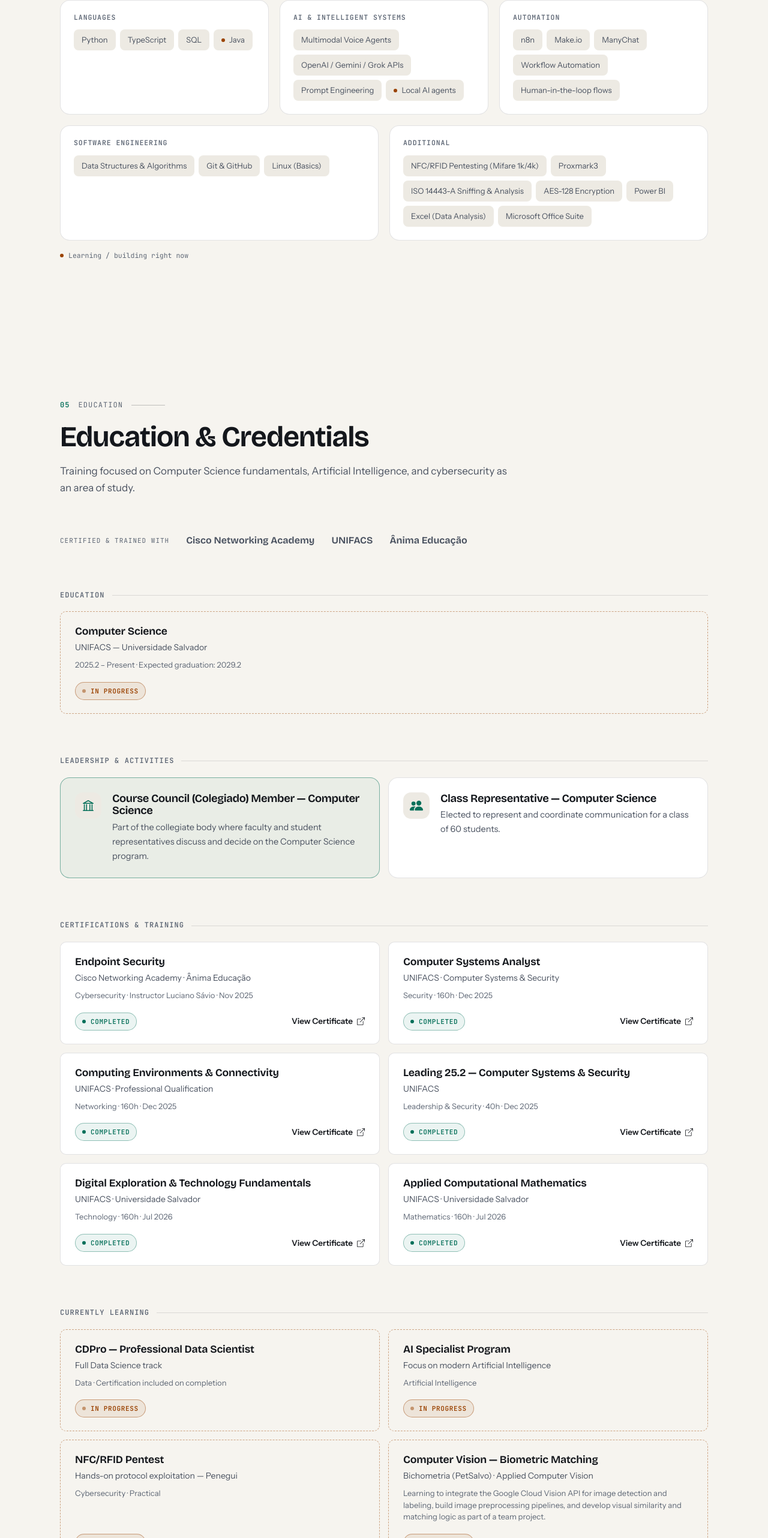
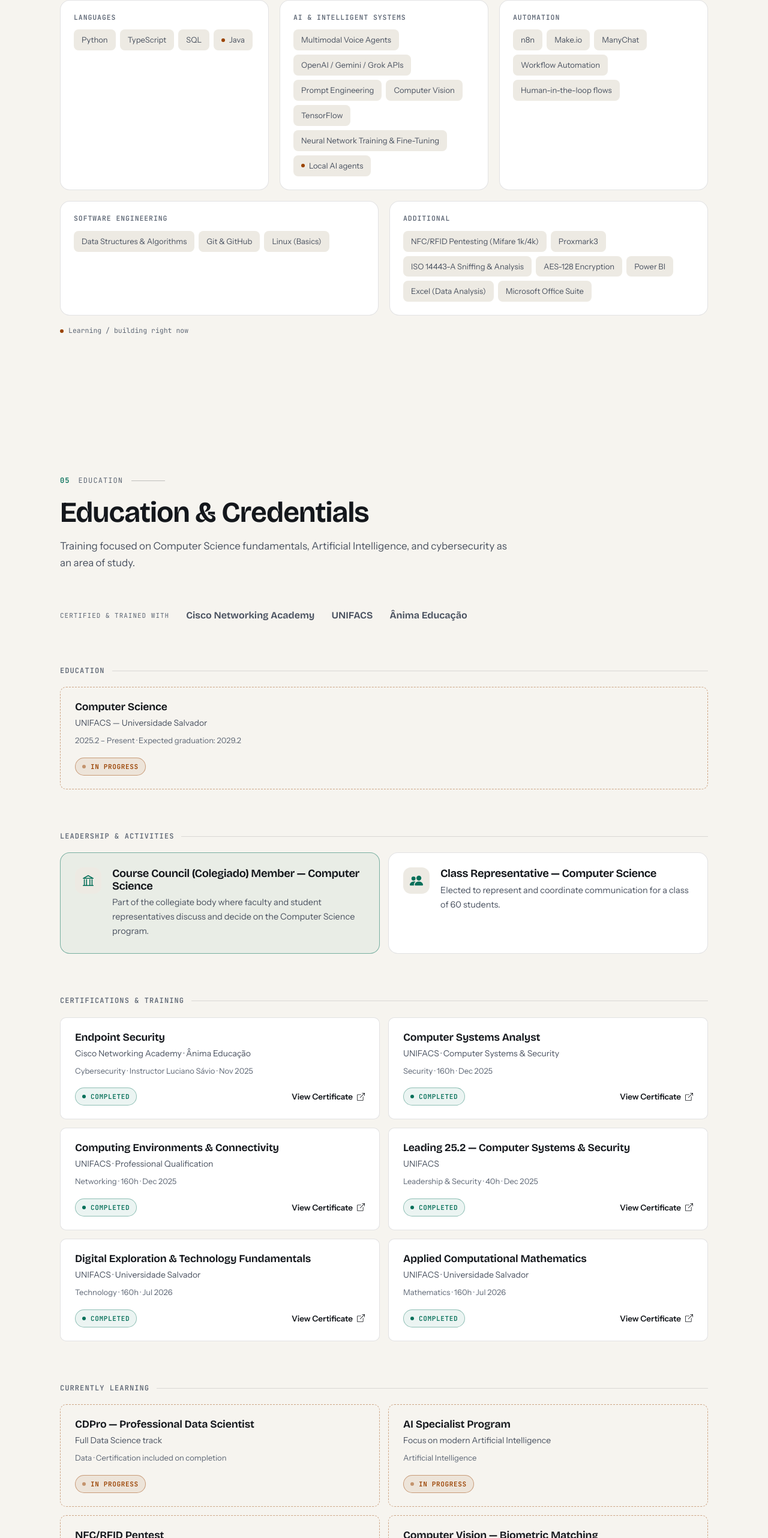
Before and after one commit to Guilherme-Lopesz/Guilherme-Lopesz, a plain HTML site: page index.html in a window 1280 px wide. Shown: the part 5616-8180 px from the top of the page at 60% size. Drawn offline with nearby package versions, Linux system fonts and the light colour scheme.

Commit message:
Add Bichometria computer vision work (TensorFlow, neural network training, fine-tuning)
Update the Bichometria (PetSalvo) card in EN/PT and add Computer Vision,
TensorFlow and Neural Network Training & Fine-Tuning to the AI skills block
and README.

Co-Authored-By: Claude Sonnet 5.5 <noreply@anthropic.com>
Claude-Session: https://claude.ai/code/session_01Mt6B4xBV4AFoGAvzmnPdup

```diff
--- a/index.html
+++ b/index.html
@@ -476,7 +476,7 @@
         </div>
         <div class="stack-group">
           <h3 data-i18n="skills.block1">AI &amp; Intelligent Systems</h3>
-          <div class="stack-tags"><span class="tag" data-i18n="skills.block1.tag1">Multimodal Voice Agents</span><span class="tag" data-i18n="skills.block1.tag2">OpenAI / Gemini / Grok APIs</span><span class="tag" data-i18n="skills.block1.tag3">Prompt Engineering</span><span class="tag tag--learning" data-i18n="skills.localAgents">Local AI agents</span></div>
+          <div class="stack-tags"><span class="tag" data-i18n="skills.block1.tag1">Multimodal Voice Agents</span><span class="tag" data-i18n="skills.block1.tag2">OpenAI / Gemini / Grok APIs</span><span class="tag" data-i18n="skills.block1.tag3">Prompt Engineering</span><span class="tag" data-i18n="skills.block1.tag4">Computer Vision</span><span class="tag" data-i18n="skills.block1.tag5">TensorFlow</span><span class="tag" data-i18n="skills.block1.tag6">Neural Network Training &amp; Fine-Tuning</span><span class="tag tag--learning" data-i18n="skills.localAgents">Local AI agents</span></div>
         </div>
         <div class="stack-group">
           <h3 data-i18n="skills.blockAuto">Automation</h3>
@@ -622,8 +622,8 @@
         <div class="cert-card in-progress reveal">
           <div>
             <div class="cert-title" data-i18n="edu.prog4.title">Computer Vision — Biometric Matching</div>
-            <div class="cert-subtitle" data-i18n="edu.prog4.sub">Bichometria (PetSalvo) · Applied Computer Vision</div>
-            <p class="cert-meta" data-i18n="edu.prog4.meta">Learning to integrate the Google Cloud Vision API for image detection and labeling, build image preprocessing pipelines, and develop visual similarity and matching logic as part of a team project.</p>
+            <div class="cert-subtitle" data-i18n="edu.prog4.sub">Bichometria (PetSalvo) · Computer Vision · TensorFlow</div>
+            <p class="cert-meta" data-i18n="edu.prog4.meta">Member of the Computer Vision squad in a team project. Hands-on work with TensorFlow, training artificial neural networks and fine-tuning, plus Google Cloud Vision API integration, image preprocessing pipelines, and visual similarity and matching logic.</p>
           </div>
           <div class="cert-action"><span class="chip chip--human" data-i18n="edu.statusProgress">In Progress</span><a class="cert-btn" href="https://bichometria.vercel.app" target="_blank" rel="noopener noreferrer"><span data-i18n="edu.prog4.link">Learn more about the project</span><svg aria-hidden="true"><use href="#icon-external-link"></use></svg></a></div>
         </div>
--- a/script.js
+++ b/script.js
@@ -166,6 +166,9 @@
       "skills.block1.tag1": "Multimodal Voice Agents",
       "skills.block1.tag2": "OpenAI / Gemini / Grok APIs",
       "skills.block1.tag3": "Prompt Engineering",
+      "skills.block1.tag4": "Computer Vision",
+      "skills.block1.tag5": "TensorFlow",
+      "skills.block1.tag6": "Neural Network Training & Fine-Tuning",
       "skills.blockAuto": "Automation",
       "skills.blockAuto.tag2": "Workflow Automation",
       "skills.blockAdd": "Additional",
@@ -361,8 +364,8 @@
       "edu.colegiado.role": "Course Council (Colegiado) Member — Computer Science",
       "edu.colegiado.desc": "Part of the collegiate body where faculty and student representatives discuss and decide on the Computer Science program.",
       "edu.prog4.title": "Computer Vision — Biometric Matching",
-      "edu.prog4.sub": "Bichometria (PetSalvo) · Applied Computer Vision",
-      "edu.prog4.meta": "Learning to integrate the Google Cloud Vision API for image detection and labeling, build image preprocessing pipelines, and develop visual similarity and matching logic as part of a team project.",
+      "edu.prog4.sub": "Bichometria (PetSalvo) · Computer Vision · TensorFlow",
+      "edu.prog4.meta": "Member of the Computer Vision squad in a team project. Hands-on work with TensorFlow, training artificial neural networks and fine-tuning, plus Google Cloud Vision API integration, image preprocessing pipelines, and visual similarity and matching logic.",
       "edu.prog4.link": "Learn more about the project",
       "contact.kicker": "Contact",
       "av.open": "Change profile photo",
@@ -548,6 +551,9 @@
       "skills.block1.tag1": "Agentes de Voz Multimodais",
       "skills.block1.tag2": "APIs OpenAI / Gemini / Grok",
       "skills.block1.tag3": "Engenharia de Prompt",
+      "skills.block1.tag4": "Visão Computacional",
+      "skills.block1.tag5": "TensorFlow",
+      "skills.block1.tag6": "Treinamento de Redes Neurais & Fine-Tuning",
       "skills.blockAuto": "Automação",
       "skills.blockAuto.tag2": "Automação de Fluxos",
       "skills.blockAdd": "Adicional",
@@ -743,8 +749,8 @@
       "edu.colegiado.role": "Membro do Colegiado do Curso — Ciência da Computação",
       "edu.colegiado.desc": "Integro o colegiado onde docentes e representantes discentes discutem e deliberam sobre o curso de Ciência da Computação.",
       "edu.prog4.title": "Visão Computacional — Biometria",
-      "edu.prog4.sub": "Bichometria (PetSalvo) · Visão Computacional aplicada",
-      "edu.prog4.meta": "Aprendendo a integrar a Google Cloud Vision API para detecção e rotulagem de imagens, a construir pipelines de pré-processamento e a desenvolver lógica de similaridade e correspondência visual em um projeto em equipe.",
+      "edu.prog4.sub": "Bichometria (PetSalvo) · Visão Computacional · TensorFlow",
+      "edu.prog4.meta": "Integrante da squad de Visão Computacional em um projeto em equipe. Atuação prática com TensorFlow, treinamento de redes neurais artificiais e fine-tuning, além de integração com a Google Cloud Vision API, pipelines de pré-processamento de imagens e lógica de similaridade e correspondência visual.",
       "edu.prog4.link": "Saiba mais sobre o projeto",
       "contact.kicker": "Contato",
       "av.open": "Trocar foto de perfil",
```
Also changed, not shown: 1 other file.
